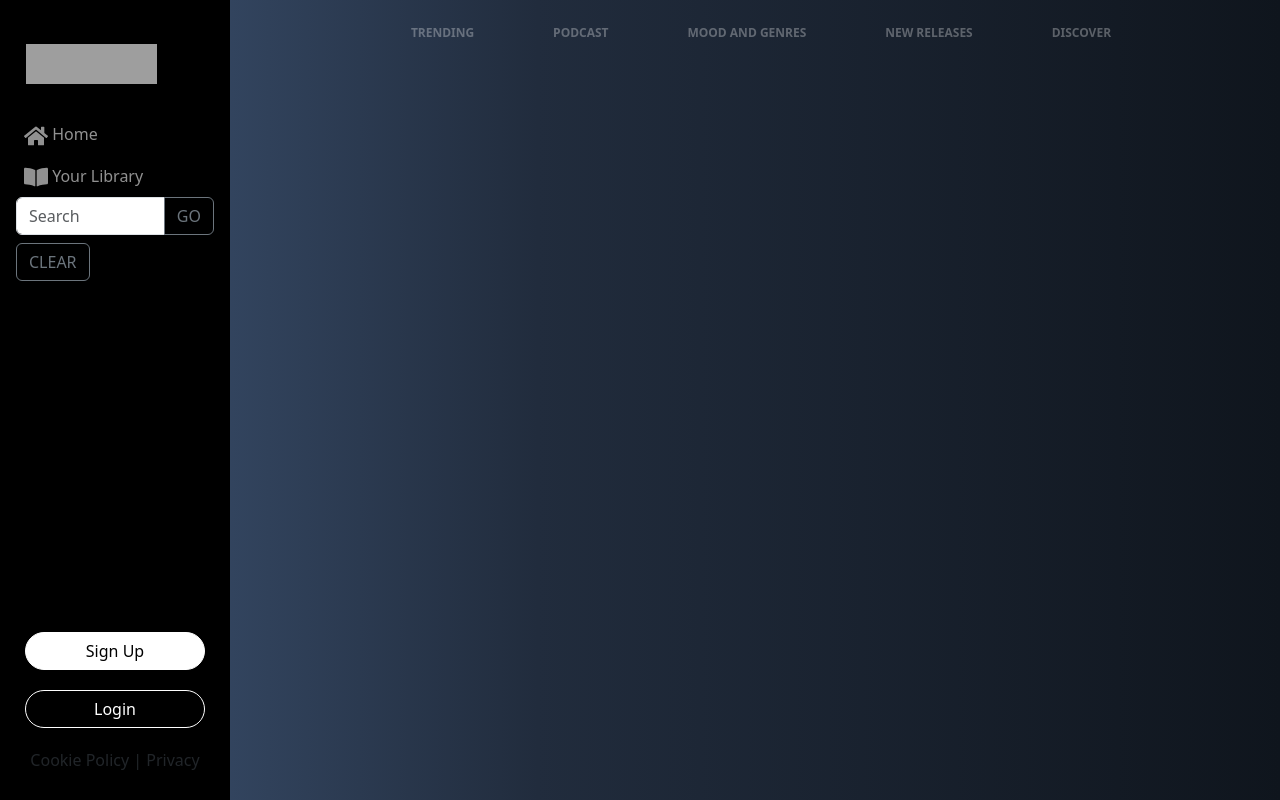
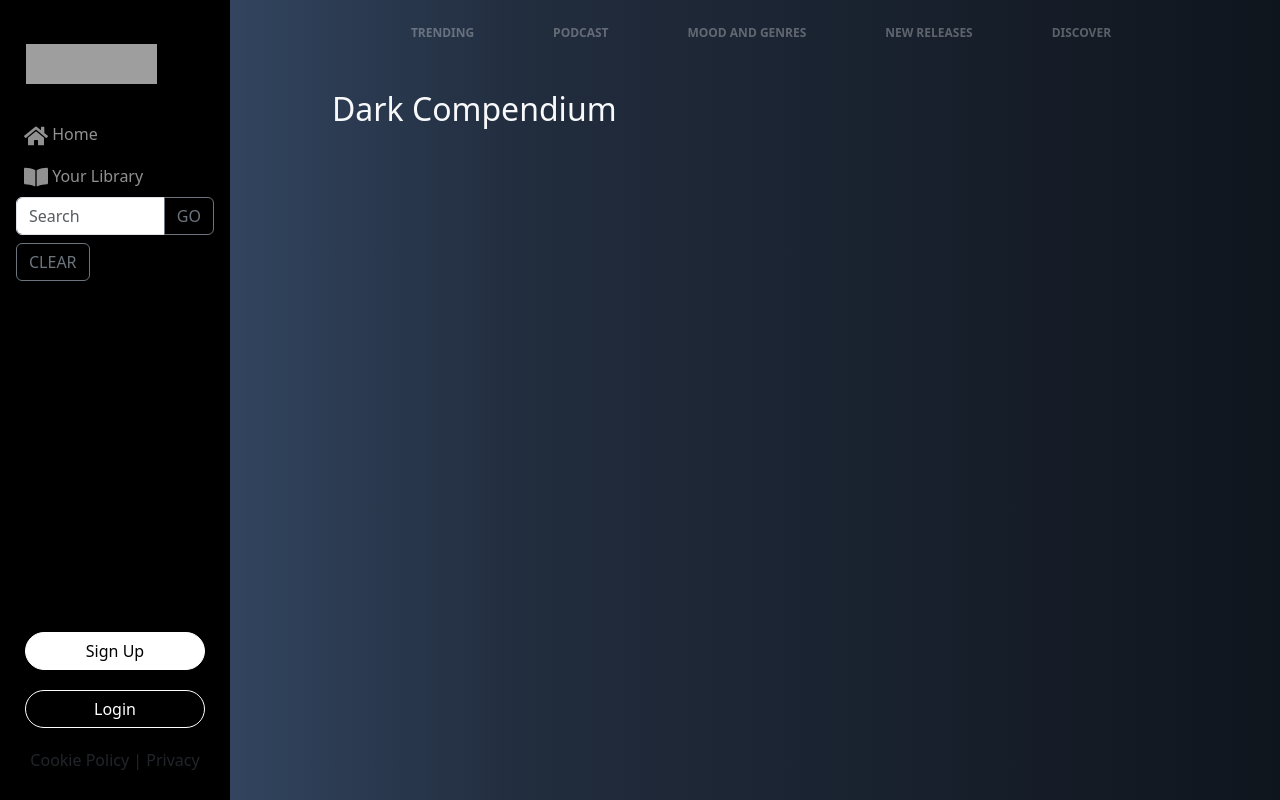
Before and after one commit to giupion/react-redux-project, a React (Create React App) app in the folder spotify-start/spotifyredux/: page /library in a window 1280 px wide. Built offline with nearby package versions, Linux system fonts and the light colour scheme; grey boxes are pictures that could not be loaded.

Commit message:
devo fare persist e bordelli vari

```diff
--- a/spotify-start/spotifyredux/src/App.css
+++ b/spotify-start/spotifyredux/src/App.css
@@ -226,6 +226,8 @@ ul {
   float: right;
 }
 
+
+
 /* .mainButton {
   border: 1px solid #fff;
   border-radius: 20px;
--- a/spotify-start/spotifyredux/src/components/MyLibrary.jsx
+++ b/spotify-start/spotifyredux/src/components/MyLibrary.jsx
@@ -1,9 +1,18 @@
-import React from 'react'
+import { useSelector } from "react-redux"
+import SingleTrack from "./SingleTrack"
+
 
 const MyLibrary = () => {
+const favourites=useSelector((state)=>state.favourites.favourites) //è lo stato aggiornato favourites,favourites si vede dal reducer
   return (
-    <div>
+    <div className="col.12 mt-5">
+      <h2 className="text-light">Dark Compendium</h2>
+   {/*nel mio caso un array di  elementi questo è favourite */}
 
+    {console.log(favourites)}
+    {favourites.map((track)=>(
+        <SingleTrack key={track.id} track={track}/>
+    ))}
     </div>
   )
 }
--- a/spotify-start/spotifyredux/src/components/SingleTrack.jsx
+++ b/spotify-start/spotifyredux/src/components/SingleTrack.jsx
@@ -5,7 +5,7 @@ import { Col,Row } from 'react-bootstrap';
 
 //qua da album page passiamo tutte le canzoni
 const SingleTrack = (props) => {
-  const track=props.track;
+  const track=props.track; //track={track} track viene passata com prop, diventa na proprietà di props
   const dispatch=useDispatch()
   let clicked=false;
   //prendila porzione di stato che ti interessa, dei preferiti dopo i lcombine
@@ -25,10 +25,11 @@ const SingleTrack = (props) => {
       {if(favourites[i].id===track.id){clicked=true;
       break;}} //se presente nei favoriti cio che iterato setta click su true, cosi il pc sa che è cliccato ed è nei favoriti so cosa fare con le action lol
   //clicked condizione da testatre se vero allora
-  const handleClick=()=>{
+  const handleClick=()=>{//funzoione handleclick che chiama le azioni se cliccaro manda in azione remove favourute,
+    //se non lo è lo toglie
     if(clicked){dispatch({
       type:"REMOVE_FAVOURITE",
-      payload:track,//è il carico cioe rappresenta:
+      payload:track,//è il carico cioe rappresenta:l'oggetto cliccato passato come props
     })}
   else{dispatch({
     type:"ADD_FAVOURITE",
@@ -36,7 +37,7 @@ const SingleTrack = (props) => {
   })
 
   }
-  console.log("track",track)
+  console.log("track",track)//stampo un azione di tipo track con contenuto di quello cliccato
   }
 
       return (
@@ -47,25 +48,18 @@ const SingleTrack = (props) => {
           lg={10}
           className="card-title px-3 m-0 d-block"
           style={{ color: "white" }}
-          onClick={() => {
-            dispatch({ type: "SELECT_SONG", payload: track });
-          }}
+
         >
-          {track.title}
+          <img src={track.album.cover_medium} width={"1px"}/>
+          <h1>{track.title} </h1>
         </Col>
         <Col xs={2} lg={1} className="duration" style={{ color: "white" }}>
-          {Math.floor(
-            parseInt(track.duration) / 60 // setting the duration minutes
-          )}
-          :
-          {parseInt(track.duration) % 60 < 10
-            ? "0" + (parseInt(track.duration) % 60) // checking the duration seconds, if they are less than 10 a 0 is prefixed
-            : parseInt(track.duration) % 60}
+
         </Col>
         <Col xs={2} lg={1}>
-          {clicked ? (
+          {clicked ? ( //se cliccato  il cuore diventa nero altrimenti applica cuore vuoto
             <FaHeart
-              color="gold"
+              color="black"
               className="ms-3"
               onClick={() => handleClick()}
             />
```
